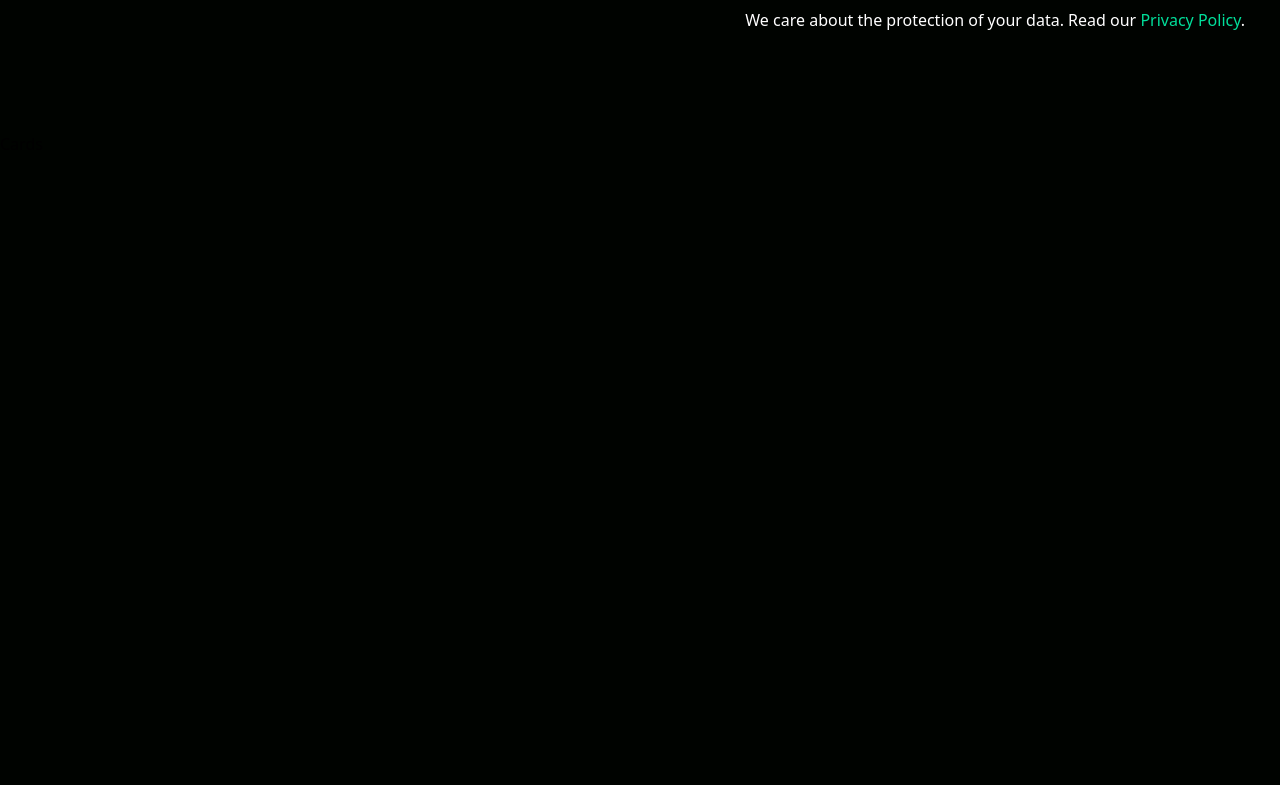
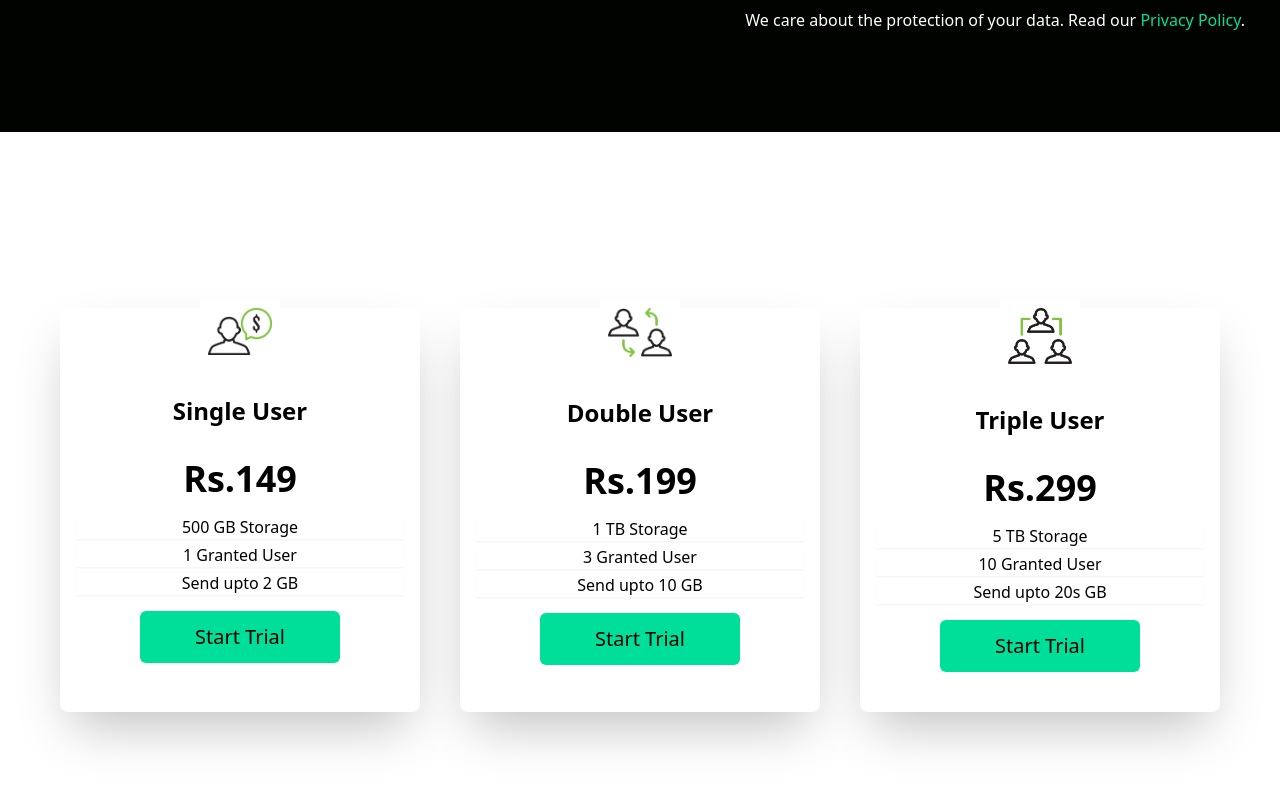
Before and after one commit to mohnishgorana1/React-Project-using-Tailwind, a React (Vite) app: page / in a window 1280 px wide. Shown: the part 1521-2306 px from the top of the page. Before the commit the page ends 1677 px from the top, so only its background shows below. Built offline with nearby package versions, Linux system fonts and the light colour scheme.

Commit message:
Cards Component Completed

```diff
--- a/src/components/Cards.jsx
+++ b/src/components/Cards.jsx
@@ -1,8 +1,49 @@
 import React from 'react'
+import Single from '../assets/single.png'
+import Double from '../assets/double.png'
+import Triple from '../assets/triple.png'
 
 function Cards() {
   return (
-    <div>Cards</div>
+    <div className='w-full py-[10rem] px-4 bg-white'>
+        <div className='max-w-[1240px] mx-auto grid md:grid-cols-3 gap-10 px-10'>
+            <div className='w-full shadow-2xl flex flex-col p-4 py-10 my-4 rounded-lg hover:scale-105 duration-300 hover:bg-slate-200'>
+                <img className='w-20 mx-auto mt-[-3rem] p-2 bg-white' src={Single} alt="" />
+                <h2 className='text-2xl font-bold text-center py-8'>Single User</h2>
+                <p className='text-center md:text-4xl font-bold'>Rs.149</p>
+                <div className='text-center flex flex-col gap-1 my-4'>
+                    <p className= 'shadow-sm'>500 GB Storage</p>
+                    <p className= 'shadow-sm'>1 Granted User</p>
+                    <p className= 'shadow-sm'>Send upto 2 GB</p>
+                </div>
+                <button className='bg-[#00df9a] w-[200px] text-black text-xl rounded-md font-medium  mx-auto py-3 hover:bg-black hover:text-[#00df9a]' >Start Trial </button>
+            </div>
+
+            <div className='w-full shadow-2xl flex flex-col p-4 py-10 my-4 rounded-lg hover:scale-105 duration-300 hover:bg-slate-200'>
+                <img className='w-20 mx-auto mt-[-3rem] p-2 bg-white' src={Double} alt="" />
+                <h2 className='text-2xl font-bold text-center py-8'>Double User</h2>
+                <p className='text-center md:text-4xl font-bold'>Rs.199</p>
+                <div className='text-center flex flex-col gap-1 my-4'>
+                    <p className= 'shadow-sm'>1 TB Storage</p>
+                    <p className= 'shadow-sm'>3 Granted User</p>
+                    <p className= 'shadow-sm'>Send upto 10 GB</p>
+                </div>
+                <button className='bg-[#00df9a] w-[200px] text-black text-xl rounded-md font-medium  mx-auto py-3 hover:bg-black hover:text-[#00df9a]' >Start Trial </button>
+            </div>
+
+            <div className='w-full shadow-2xl flex flex-col p-4 py-10 my-4 rounded-lg hover:scale-105 duration-300 hover:bg-slate-200'>
+                <img className='w-20 mx-auto mt-[-3rem] p-2 bg-white' src={Triple} alt="" />
+                <h2 className='text-2xl font-bold text-center py-8'>Triple User</h2>
+                <p className='text-center md:text-4xl font-bold'>Rs.299</p>
+                <div className='text-center flex flex-col gap-1 my-4'>
+                    <p className= 'shadow-sm'>5 TB Storage</p>
+                    <p className= 'shadow-sm'>10 Granted User</p>
+                    <p className= 'shadow-sm'>Send upto 20s GB</p>
+                </div>
+                <button className='bg-[#00df9a] w-[200px] text-black text-xl rounded-md font-medium  mx-auto py-3 hover:bg-black hover:text-[#00df9a]' >Start Trial </button>
+            </div>
+        </div>
+    </div>
   )
 }
 
```
